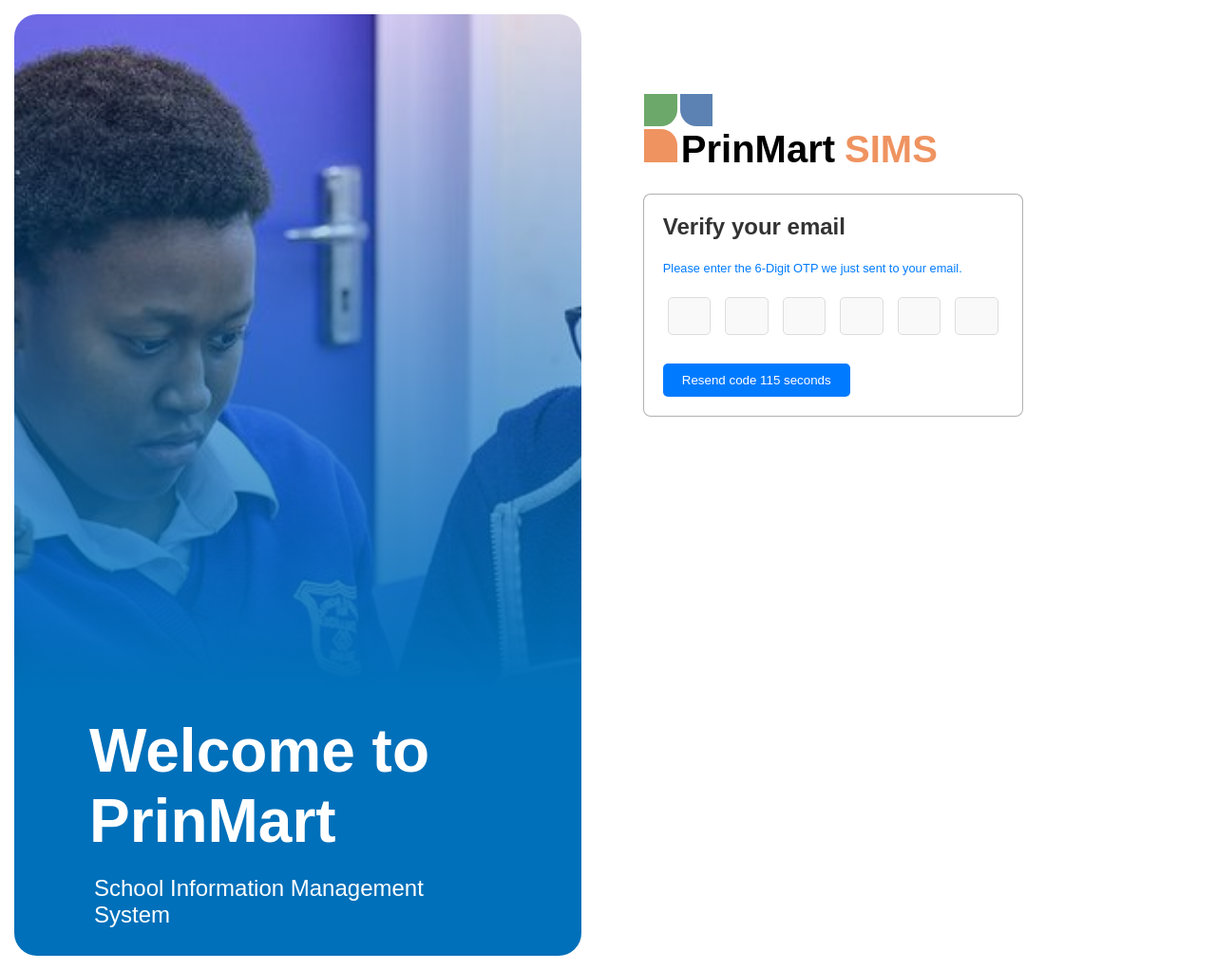
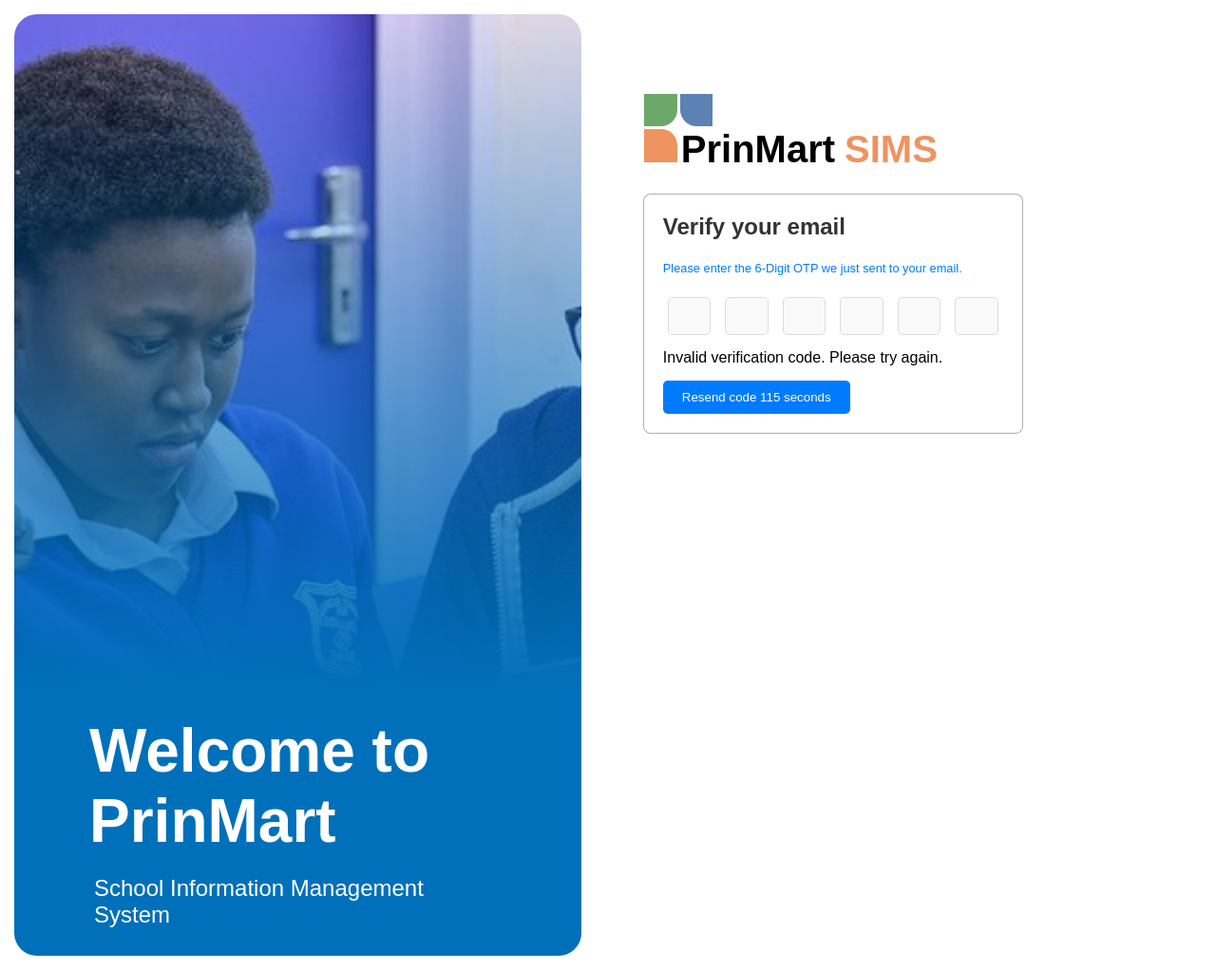
Before and after one commit to AshTechs/PrinMart-SIMS.com, a Flask app: page /admin/verification/1 in a window 1280 px wide. Shown: the whole page at 95% size. Run offline with Flask 3, Linux system fonts and the light colour scheme; some libraries are stand-ins or nearby versions.

Commit message:
An update on the verification back-end

```diff
--- a/app.py
+++ b/app.py
@@ -1,5 +1,6 @@
 from flask import Flask
-from models import db, mail
+from flask_cors import CORS
+from models import db, mail, timedelta
 from routes.admin import admin_bp
 
 def create_app():
@@ -10,6 +11,9 @@ def create_app():
     app.config['SQLALCHEMY_DATABASE_URI'] = 'sqlite:///sims.db'
     app.config['SQLALCHEMY_TRACK_MODIFICATIONS'] = False
     app.config['SECRET_KEY'] = '5f4fd404497ec45f1627a07a412bac49'
+    app.config['SESSION_PERMANENT'] = True
+    app.config['PERMANENT_SESSION_LIFETIME'] = timedelta(minutes=2)  # Adjust as needed
+
 
     # Email configuration
     app.config['MAIL_SERVER'] = 'smtp.gmail.com'
@@ -23,6 +27,7 @@ def create_app():
     # Initialize extensions
     db.init_app(app)
     mail.init_app(app)
+    CORS(app)
 
     # Register Blueprints
     app.register_blueprint(admin_bp, url_prefix='/admin')
@@ -34,6 +39,8 @@ def create_app():
         # Create all tables
         db.create_all()
 
+        print(app.url_map)
+
     return app
 
 if __name__ == '__main__':
--- a/routes/admin.py
+++ b/routes/admin.py
@@ -1,6 +1,6 @@
 from flask import Blueprint, request, jsonify, render_template, session, url_for
 from werkzeug.security import generate_password_hash
-from models import db, SuperAdmin, generate_verification_code, mail, datetime, timedelta, timezone
+from models import db, SuperAdmin, generate_verification_code, mail
 from flask_mail import Message
 import logging
 import re
@@ -144,20 +144,31 @@ def resend_verification_code():
 def verify_code():
     print("Received verification request")
     data = request.get_json()
+    print("Request data:", data)
+
+    if not data:
+        print("Invalid or missing JSON data")
+        return jsonify(success=False, error="Invalid or missing JSON data"), 400
+
     entered_otp = data.get('verification_code')
+    print("Entered OTP:", entered_otp)
+
+    if not entered_otp:
+        print("Missing verification code")
+        return jsonify(success=False, error="Missing verification code"), 400
+
     generated_otp = session.get('generated_otp')
+    print("Generated OTP in session:", generated_otp)
 
     if not generated_otp:
+        print("No OTP generated in session")
         return jsonify(success=False, error="No OTP generated. Request a new one."), 400
 
     if entered_otp == generated_otp:
+        print("OTP matched successfully")
         session['admin_authenticated'] = True
         session.pop('generated_otp', None)
-        return jsonify(success=True, redirect_url=url_for('/admin.admindashboard')), 200
+        return jsonify(success=True, redirect_url=url_for('admin.admindashboard')), 200
     else:
+        print("OTP mismatch")
         return jsonify(success=False, error="Invalid verification code"), 400
-
-# Example admin dashboard route
-@admin_bp.route('/admindashboard')
-def admin_dashboard():
-    return render_template('admindashboard.html')
--- a/static/verification.js
+++ b/static/verification.js
@@ -83,7 +83,7 @@ document.addEventListener('DOMContentLoaded', function () {
         }
 
         try {
-            const response = await fetch('/verify_code', {
+            const response = await fetch('/admin/verify_code', {
                 method: 'POST',
                 body: JSON.stringify({ verification_code: otpCode }),
                 headers: {
@@ -119,7 +119,7 @@ document.addEventListener('DOMContentLoaded', function () {
         try {
             const email = document.querySelector('#email').value; // Assuming email is in a hidden input field
 
-            const response = await fetch('/resend_code', {
+            const response = await fetch('/admin/resend_code', {
                 method: 'POST',
                 body: JSON.stringify({ email }),
                 headers: {
--- a/templates/verification.html
+++ b/templates/verification.html
@@ -2,6 +2,7 @@
 <html lang="en">
 <head>
     <meta charset="UTF-8">
+    <meta http-equiv="Content-Security-Policy" content="default-src 'self'; script-src 'self' https://kit.fontawesome.com;">
     <meta name="viewport" content="width=device-width, initial-scale=1.0">
     <title>PrinMart SA Verification</title>
     <link rel="stylesheet" href="https://cdnjs.cloudflare.com/ajax/libs/font-awesome/6.0.0-beta3/css/all.min.css">
@@ -33,6 +34,7 @@
                 <p>Please enter the 6-Digit OTP we just sent to your email.</p>
 
                 <input type="hidden" id="email" value="{{ email }}">
+                <form action="{{ url_for('admin.verify_code') }}" method="POST" id="otp-form">
 
                     <div class="otp-inputs">
                         <input type="text" maxlength="1" id="digit1" class="otp-digit">
@@ -42,9 +44,10 @@
                         <input type="text" maxlength="1" id="digit5" class="otp-digit">
                         <input type="text" maxlength="1" id="digit6" class="otp-digit">
                     </div>
-                <div id="error-message" style="display:none; color:red;">Invalid verification code. Please try again.</div>
+                    <div id="error-message" style="display: none; color:red;">Invalid verification code. Please try again.</div>
                     <button id="resend-btn" disabled>Resend code <span id="timer">120</span></button>
                     <p id="message"></p>
+                </form>
             </div>
         </div>
     </div>
```
Also changed, not shown: models.py (+5 -5 lines), routes/verification.py (added, +62 -0 lines), instance/sims.db. Lines whose indentation alone changed are shown as unchanged.
